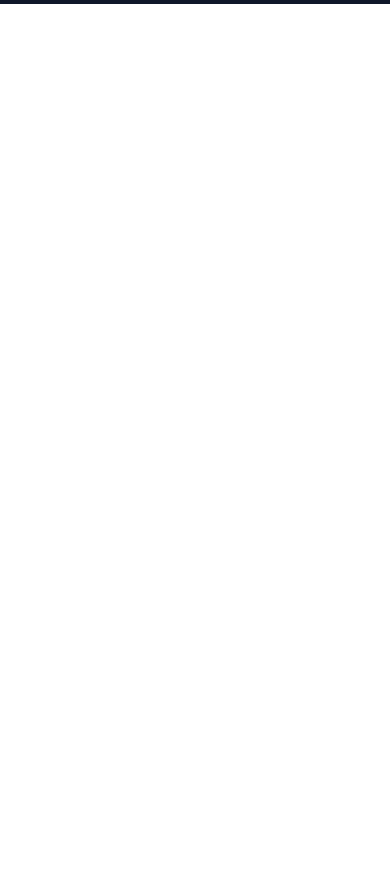
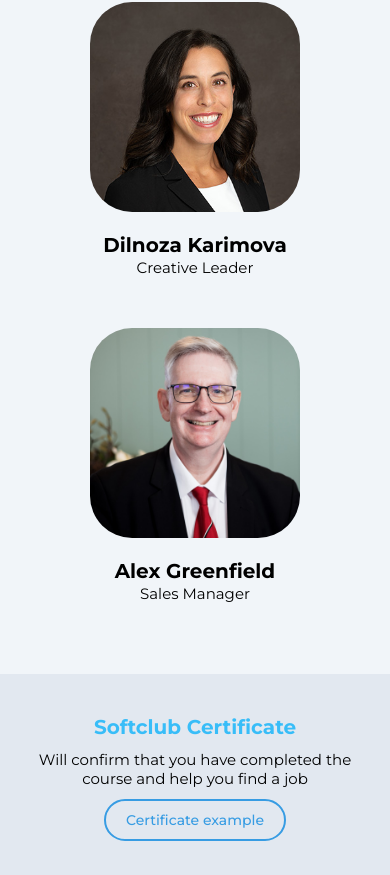
Before and after one commit to islom2202/softclub, a React (Vite) app: page /courses in a window 390 px wide. Shown: the part 5832-6707 px from the top of the page. Before the commit the page ends 5836 px from the top, so only its background shows below. Built offline with nearby package versions, Linux system fonts and the light colour scheme.

Commit message:
added certificate section

```diff
--- a/src/components/Certificate.tsx
+++ b/src/components/Certificate.tsx
@@ -1,6 +1,16 @@
+import certificate from "../assets/images/certificate.png";
+import { useTranslation } from "react-i18next"
 const Certificate = () => {
+  const {t} =  useTranslation()
   return (
-    <div>Certificate</div>
+    <article className="certificate">
+      <div className="certificate__content">
+        <h2>{t("certificate.name")}</h2>
+        <p>{t("certificate.description")}</p>
+        <button className="button button--outlined">{t("certificate.button")}</button>
+      </div>
+      <img src={certificate} alt="certificate" className="certificate__img"/>
+    </article>
   )
 }
 
--- a/src/lang/russian/russian.json
+++ b/src/lang/russian/russian.json
@@ -562,6 +562,11 @@
       "Поможем с выбором курса"
     ]
   },
+  "certificate": {
+    "name": "Сертификат Softclub",
+    "description": "Подтвердит, что вы прошли курс, и поможет с трудоустройством" ,
+    "button": "Пример Сертификата"
+  },
   "footer": {
     "softclub": {
       "image": "logo-white.png",
--- a/src/lang/tajik/tajik.json
+++ b/src/lang/tajik/tajik.json
@@ -562,6 +562,11 @@
       "Мо ба шумо дар интихоби курс кумак мекунем"
     ]
   },
+  "certificate": {
+    "name": "Шаҳодатномаи Softclub",
+    "description": "Тасдиқ мекунад, ки шумо курсро хатм кардаед ва ба шумо дар ёфтани кор кӯмак мекунад",
+    "button": "Намунаи Сертификат"
+  },
   "footer": {
     "softclub": {
       "image": "logo-white.png",
--- a/src/pages/Courses.tsx
+++ b/src/pages/Courses.tsx
@@ -5,6 +5,9 @@ import { Hero } from "../components/Hero";
 import WhySoftclub from "../components/WhySoftclub";
 import AllCourses from "../components/AllCourses";
 import Form from "../components/Form";
+import Teachers from "../components/Teachers";
+import Certificate from "../components/Certificate";
+import { Companies } from "../components/Companies";
 // images
 import formBackground from "../assets/images/form-background.png"
 AllCourses
@@ -33,6 +36,12 @@ const Courses = () => {
         formfooter={t("form.footer", { returnObjects: true })}
         background={formBackground}
       />
+      {/*Teachers*/}
+      <Teachers />
+      {/*Certificate*/}
+      <Certificate />
+      {/*Companies*/}
+      <Companies />
     </div>
   )
 }
--- /dev/null
+++ b/src/styles/components/_certificate.scss
@@ -0,0 +1,49 @@
+@use "../usuals/colors" as *;
+@use "../usuals/breakpoints" as *;
+@use "../usuals/mixins" as *;
+
+// mobile
+.certificate {
+  @include grid();
+  justify-items: center;
+  padding-inline: $mobile-inline;
+  padding-block: 4rem;
+  gap: 4rem;
+  &__content {
+    @include flex();
+    flex-direction: column;
+    gap: 1rem;
+    text-align: center;
+    h2 {
+      color: $blue;
+    }
+  }
+  &__img {
+    width: clamp(25rem, 100%, 45.5rem);
+  }
+}
+// tablet
+@include responsive($tablet) {
+  .certificate {
+    @include grid(1fr 1fr);
+    align-items: center;
+    &__content {
+      align-items: start;
+      text-align: start;
+      gap: 2rem;
+    }
+  }
+}
+// desktop
+@include responsive($desktop) {
+  .certificate {
+    padding-inline: $desktop-inline;
+    padding-block: 8rem;
+  }
+}
+// desktop xl
+@include responsive($desktop-xl) {
+  .certificate {
+    padding-inline: $desktop-inline-xl;
+  }
+}
--- a/src/styles/components/_companies.scss
+++ b/src/styles/components/_companies.scss
@@ -43,6 +43,7 @@
 @include responsive($tablet) {
   .companies {
     padding-inline: $desktop-inline;
+    padding-block: 10rem;
     &__heading {
     margin-bottom: 5rem;
   }
--- a/src/styles/components/_why-softclub.scss
+++ b/src/styles/components/_why-softclub.scss
@@ -21,10 +21,13 @@
 }
 // tablet
 @include responsive($tablet){
-  .whySoftclub ul{
+  .whySoftclub {
+    padding-bottom: 8rem;
+    ul{
       @include grid(1fr 1fr);
     }
   }
+}
 
 // desktop
 @include responsive($desktop){
--- a/src/styles/styles.scss
+++ b/src/styles/styles.scss
@@ -19,6 +19,7 @@
 @forward "./components/form";
 @forward "./components/why-softclub";
 @forward "./components/all-courses";
+@forward "./components/certificate";
 // pages
 @forward "./pages/about";
 @forward "./pages/home";
--- a/src/styles/usuals/_themes.scss
+++ b/src/styles/usuals/_themes.scss
@@ -14,7 +14,7 @@
     }
   }
   // hero
-  .hero, .loader, .whySoftclub{
+  .hero, .loader, .whySoftclub, .certificate{
       background-color: $light-hero;
   }
   // advantages, achievements, reviews, academy-news, comanies
@@ -54,8 +54,8 @@
     background-color: $dark-hero;
     color: $light-hero;
   }
-  // advantages, achievements, reviews, academy-news, comanies, form
-  .advantages, .achievements, .reviews, .academy-news, .companies, .teachers, .form-section{
+  // advantages, achievements, reviews, academy-news, comanies, form, certificate
+  .advantages, .achievements, .reviews, .academy-news, .companies, .teachers, .form-section, .certificate{
     background-color: $dark;
     filter: brightness(1.2);
     color: $absolute-white;
```
